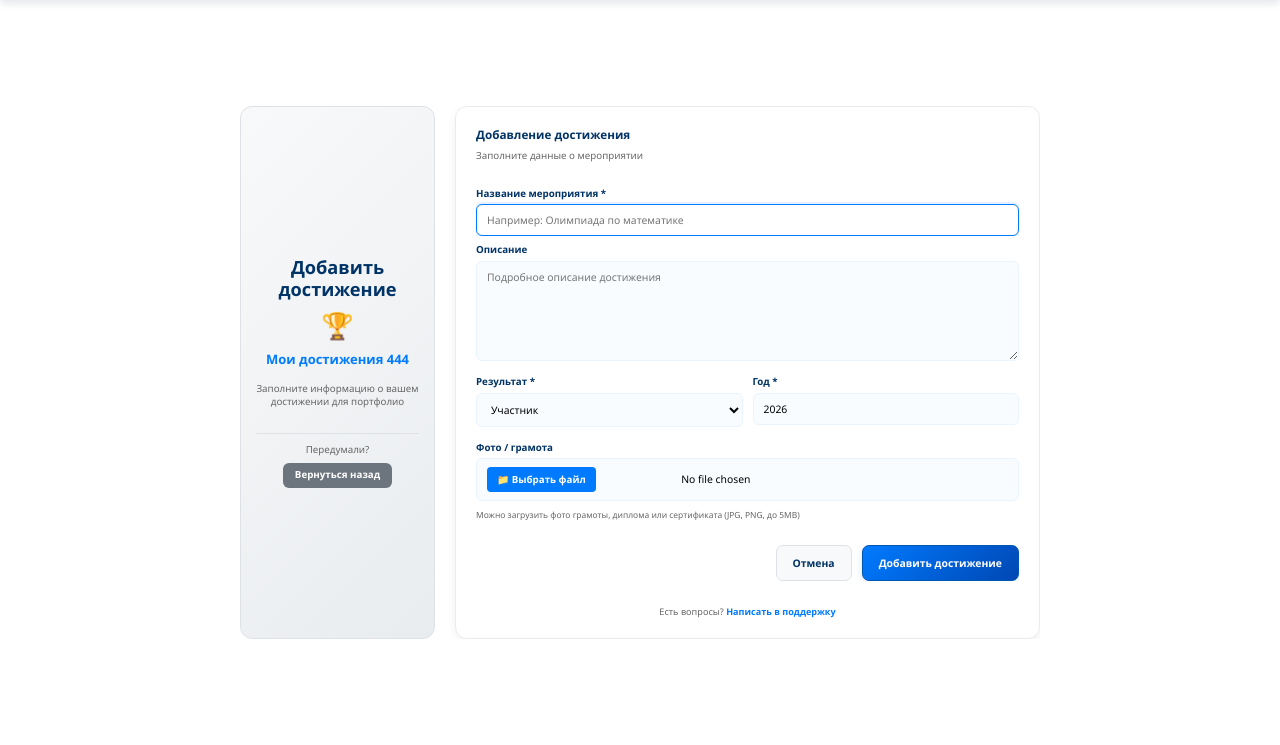
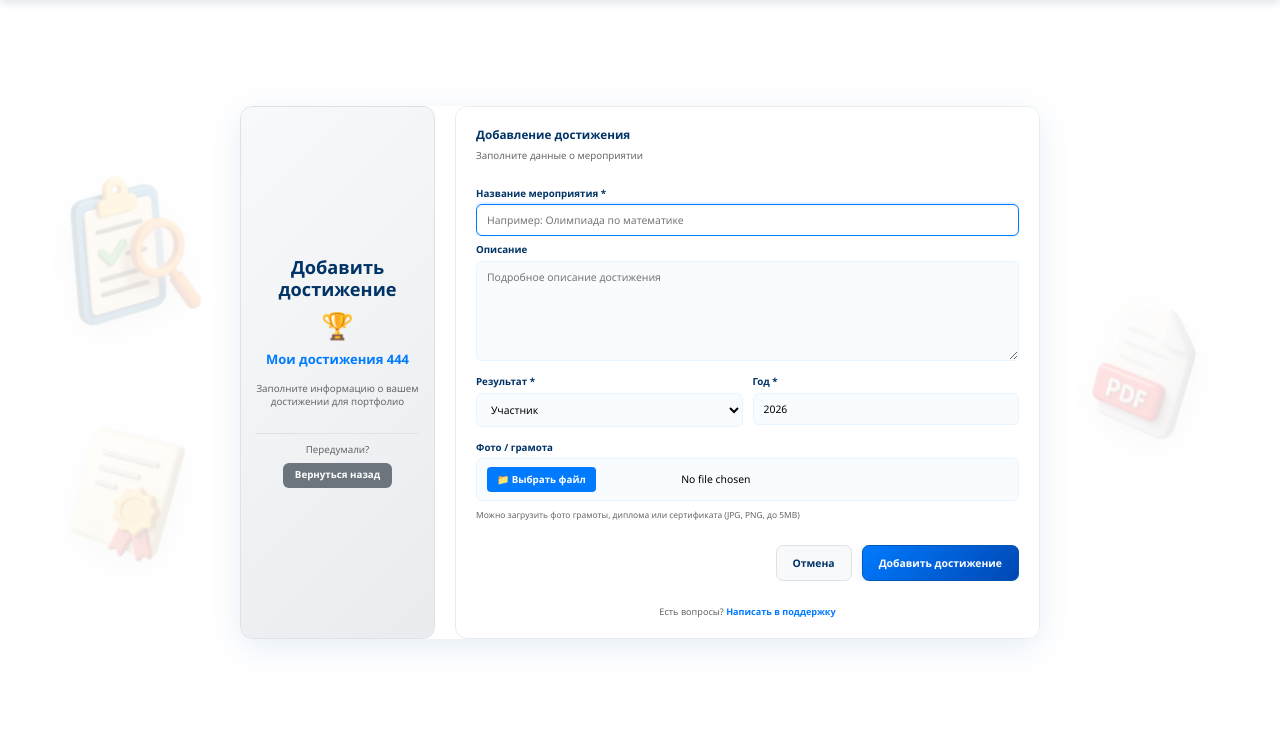
Before and after one commit to alezhg1/school_achivements, a Django app: page /accounts/achievement/add/ in a window 1280 px wide. Shown: the part 55-800 px from the top of the page. Run offline with Django 5.2, Linux system fonts and the light colour scheme; the visitor is signed in with stand-in values (Sample User, id 1).

Commit message:
edited add_achivements page

```diff
--- a/accounts/models.py
+++ b/accounts/models.py
@@ -17,11 +17,12 @@ TEACHER_STATUS_CHOICES = (
 
 
 class CustomUser(AbstractUser):
+    """Расширенная модель пользователя"""
     role = models.CharField(max_length=20, choices=ROLE_CHOICES, default='student')
     school = models.CharField("Школа", max_length=255, blank=True, default="ГБОУ 444")
     class_number = models.CharField("Класс", max_length=10, blank=True)
     class_letter = models.CharField("Буква", max_length=5, blank=True)
-    teacher_status = models.CharField(  # ДОБАВИТЬ ЭТО ПОЛЕ
+    teacher_status = models.CharField(
         max_length=20,
         choices=TEACHER_STATUS_CHOICES,
         default='pending'
@@ -92,6 +93,17 @@ class Classroom(models.Model):
 
 
 class Achievement(models.Model):
+    """
+        Модель достижения ученика
+
+        Args:
+            student: Владелец достижения
+            title: Название (олимпиада/конкурс)
+            description: Подробное описание
+            result: Победитель/Призёр/Участник
+            year: Год проведения
+            image: Фото грамоты (опционально)
+        """
     RESULT_CHOICES = [
         ('Победитель', 'Победитель'),
         ('Призёр', 'Призёр'),
--- a/requirements.txt
+++ b/requirements.txt
@@ -3,3 +3,7 @@ pytelegrambotapi
 Pillow
 telebot
 WhiteNoise==2.0.6
+sphinx
+sphinx-rtd-theme
+furo
+django-sphinx
--- a/templates/accounts/add_achievement.html
+++ b/templates/accounts/add_achievement.html
@@ -104,6 +104,96 @@
       padding: 15px;
       background: white;
       overflow: hidden; /* Убираем прокрутку */
+      position: relative;
+    }
+
+    /* Фоновые картинки по бокам */
+    .side-images-container {
+      position: absolute;
+      top: 0;
+      left: 0;
+      right: 0;
+      bottom: 0;
+      pointer-events: none;
+      z-index: 1;
+      display: flex;
+      justify-content: space-between;
+      align-items: center;
+      padding: 0 20px;
+    }
+
+    .left-images {
+      display: flex;
+      flex-direction: column;
+      gap: 40px;
+      margin-left: 20px;
+      align-items: flex-start;
+    }
+
+    .right-image {
+      margin-right: 20px;
+      align-items: flex-end;
+    }
+
+    .side-image {
+      position: relative;
+      opacity: 0.15;
+      pointer-events: auto;
+      cursor: pointer;
+      transition: opacity 0.3s ease, transform 0.3s ease;
+    }
+
+    .side-image:hover {
+      opacity: 0.25;
+      transform: scale(1.05);
+    }
+
+    .side-image img {
+      width: 180px;
+      height: auto;
+      filter: drop-shadow(0 10px 20px rgba(0,0,0,0.2));
+    }
+
+    /* Анимации для картинок */
+    .float-left-1 {
+      animation: floatLeft1 8s ease-in-out infinite;
+    }
+
+    .float-left-2 {
+      animation: floatLeft2 9s ease-in-out infinite;
+      animation-delay: 1s;
+    }
+
+    .float-right-1 {
+      animation: floatRight1 7s ease-in-out infinite;
+      animation-delay: 0.5s;
+    }
+
+    @keyframes floatLeft1 {
+      0%, 100% {
+        transform: translateY(0) translateX(0);
+      }
+      50% {
+        transform: translateY(-20px) translateX(10px);
+      }
+    }
+
+    @keyframes floatLeft2 {
+      0%, 100% {
+        transform: translateY(0) translateX(0);
+      }
+      50% {
+        transform: translateY(15px) translateX(-5px);
+      }
+    }
+
+    @keyframes floatRight1 {
+      0%, 100% {
+        transform: translateY(0) translateX(0);
+      }
+      50% {
+        transform: translateY(-25px) translateX(-15px);
+      }
     }
 
     /* КОНТЕЙНЕР ФОРМЫ */
@@ -116,6 +206,11 @@
       animation: fadeIn 0.5s ease;
       align-self: center;
       overflow: hidden; /* Убираем прокрутку */
+      position: relative;
+      z-index: 2;
+      background: white;
+      border-radius: 12px;
+      box-shadow: 0 8px 32px rgba(0, 91, 181, 0.1);
     }
 
     /* Левый блок */
@@ -196,7 +291,6 @@
       background: white;
       padding: 20px;
       border-radius: 12px;
-      box-shadow: 0 3px 8px rgba(0, 0, 0, 0.06);
       border: 1px solid #e9ecef;
       height: auto;
       overflow: hidden; /* Убираем прокрутку */
@@ -424,6 +518,30 @@
     }
 
     /* Для очень маленьких экранов */
+    @media (max-width: 1200px) {
+      .side-image {
+        opacity: 0.1;
+      }
+
+      .side-image img {
+        width: 150px;
+      }
+
+      .left-images {
+        margin-left: -30px;
+      }
+
+      .right-image {
+        margin-right: -30px;
+      }
+    }
+
+    @media (max-width: 992px) {
+      .left-images, .right-image {
+        display: none; /* Скрываем картинки на планшетах и телефонах */
+      }
+    }
+
     @media (max-width: 768px) {
       .form-container {
         grid-template-columns: 1fr;
@@ -493,6 +611,26 @@
 
   <!-- Основной контент -->
   <div class="main-content">
+    <!-- Картинки по бокам -->
+    <div class="side-images-container">
+      <!-- Две картинки слева -->
+      <div class="left-images">
+        <div class="side-image float-left-1" id="leftImage1">
+          <img src="/static/images/add/checkmark.png" alt="Галочка" title="Подтверждение достижения">
+        </div>
+        <div class="side-image float-left-2" id="leftImage2">
+          <img src="/static/images/add/sertificate.png" alt="Сертификат" title="Добавьте сертификат">
+        </div>
+      </div>
+
+      <!-- Одна картинка справа -->
+      <div class="right-image">
+        <div class="side-image float-right-1" id="rightImage1">
+          <img src="/static/images/add/pdf.png" alt="PDF документ" title="Подробное описание">
+        </div>
+      </div>
+    </div>
+
     <div class="form-container">
 
       <!-- Левый блок -->
@@ -767,6 +905,21 @@
       });
     });
 
+    // Обработчики для картинок (без исчезновения)
+    const sideImages = document.querySelectorAll('.side-image');
+    sideImages.forEach(image => {
+      image.addEventListener('click', function() {
+        // Просто добавляем анимацию "прыжка" при клике
+        this.style.transform = 'scale(1.2)';
+        this.style.opacity = '0.3';
+
+        setTimeout(() => {
+          this.style.transform = '';
+          this.style.opacity = '';
+        }, 300);
+      });
+    });
+
     // Поддержка клавиши Enter
     form.addEventListener('keypress', function(e) {
       if (e.key === 'Enter' && e.target.tagName !== 'TEXTAREA' && e.target.type !== 'file') {
```
Also changed, not shown: bot_data/support_bot.py (renamed from support_bot.py), static/images/add/checkmark.png (added), static/images/add/pdf.png (added), static/images/add/sertificate.png (added).
